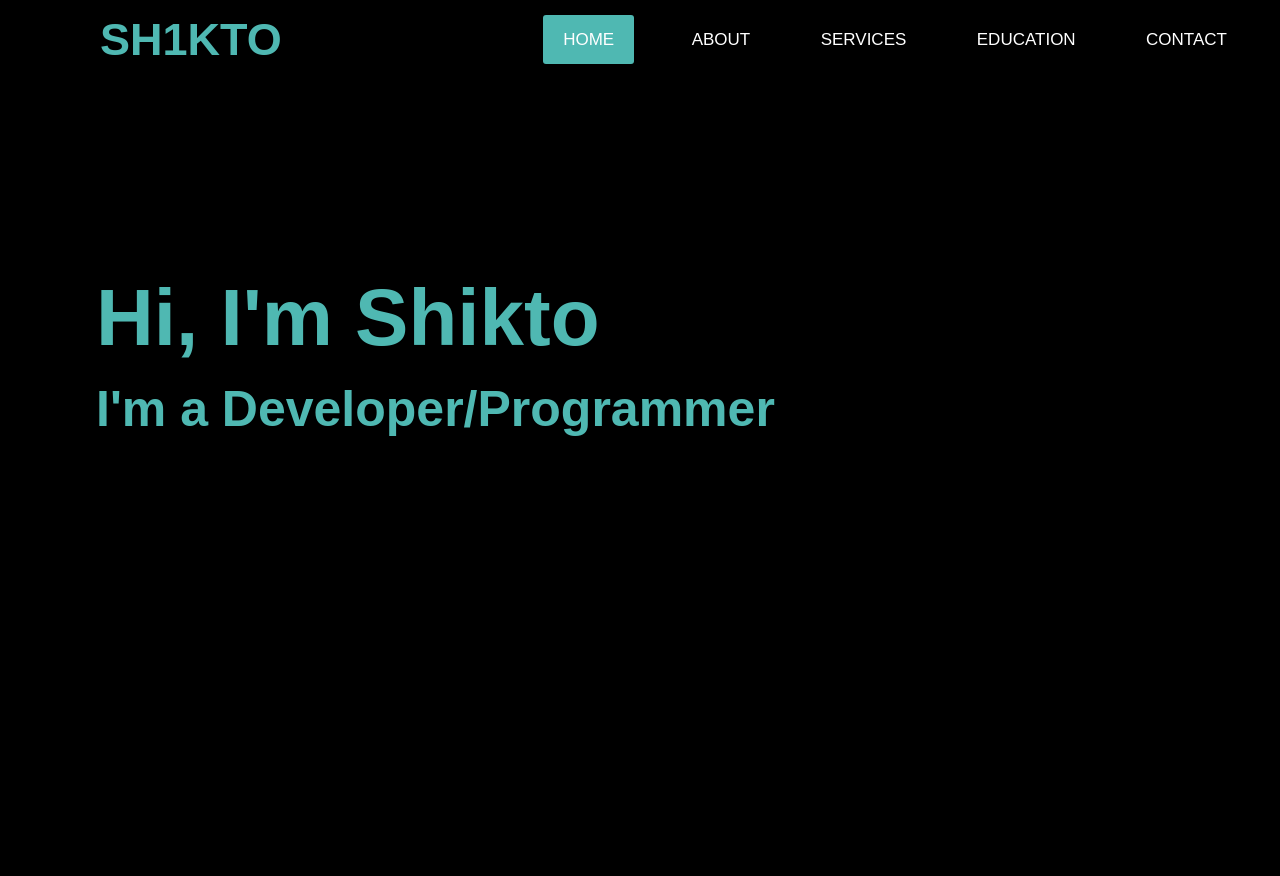
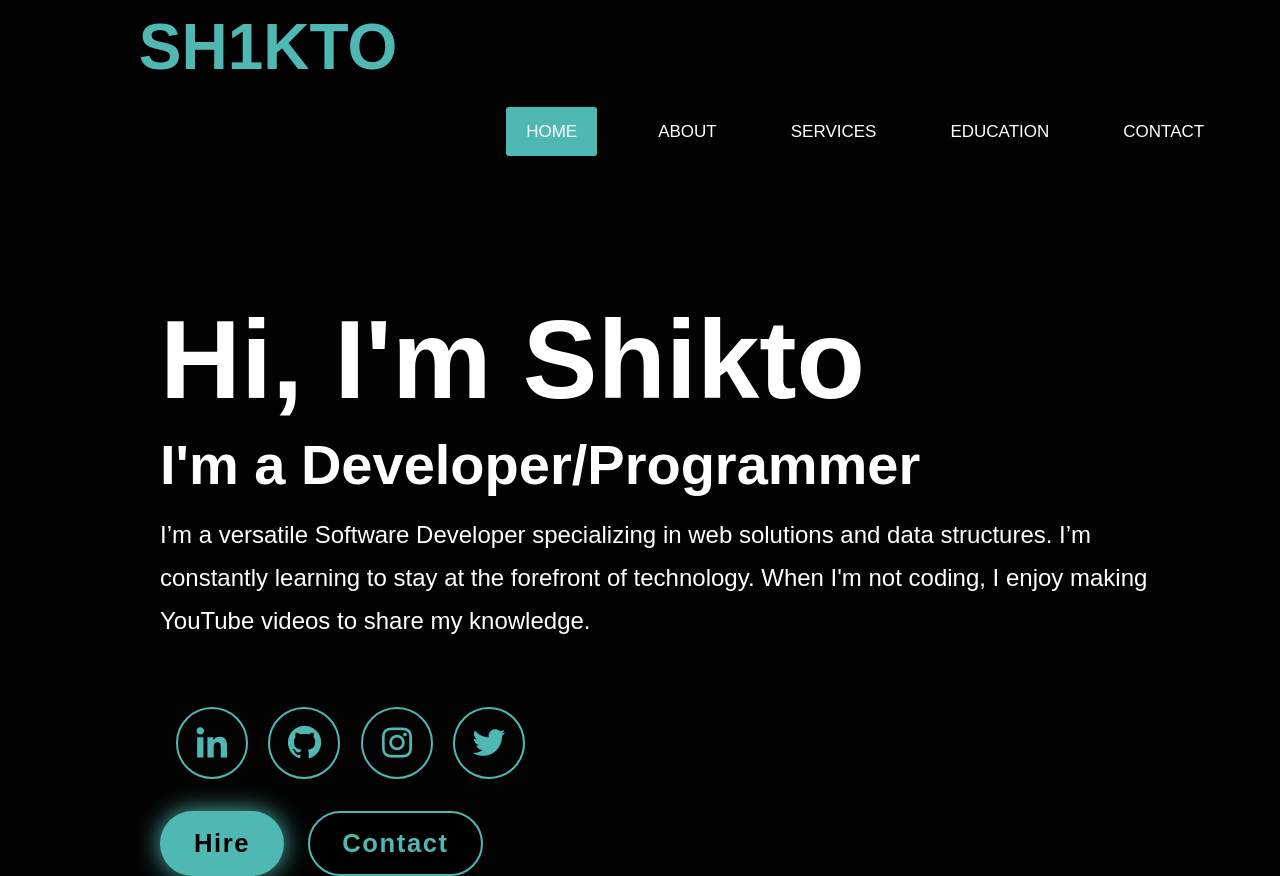
Before and after one commit to sh1kto/aboutme, a plain HTML site: page index.html in a window 1280 px wide. Before the commit the page ends 800 px from the top, so only its background shows below. Drawn offline with nearby package versions, Linux system fonts and the light colour scheme.

Commit message:
update 0.2

```diff
--- a/index.html
+++ b/index.html
@@ -4,11 +4,12 @@
     <meta charset="UTF-8">
     <meta name="viewport" content="width=device-width, initial-scale=1.0">
     <link rel="stylesheet" href="style.css">
-    <script src="https://kit.fontawesome.com/a076d05399.js" crossorigin="anonymous"></script>
+    <link href='https://unpkg.com/boxicons@2.1.4/css/boxicons.min.css' rel='stylesheet'>
     <title>SH1KTO</title>
 </head>
 <body>
-    <nav>
+    <header class="header">
+        <nav class="navbar">
             <label class="logo">SH1KTO</label>
             <ul>
                 <li><a href="https://sh1kto.github.io/aboutme/" class="active">Home</a></li>
@@ -18,9 +19,27 @@
                 <li><a href="#">Contact</a></li>
             </ul>
         </nav>
-    <div class="intro">
+    </header>
+
+    <section class="home" id="home">
+        <div class="home-content">
             <h1>Hi, I'm Shikto</h1>
             <h3>I'm a Developer/Programmer</h3>
+            <p>I’m a versatile Software Developer specializing in web solutions and data structures. I’m constantly learning to stay at the forefront of technology. When I'm not coding, I enjoy making YouTube videos to share my knowledge.            </p>
+            <div class="social-icons">
+                <a href="#"><i class='bx bxl-linkedin'></i></a>
+                <a href="#"><i class='bx bxl-github'></i></a>
+                <a href="#"><i class='bx bxl-instagram' ></i></a>
+                <a href="#"><i class='bx bxl-twitter'></i></a>
+            </div>
+            <div class="btn-group">
+                <a href="#" class="btn">Hire</a>
+                <a href="#contact" class="btn">Contact</a>
+            </div>
+        </div>
+    </section>
+    <div class="intro">
+
     </div>
 </body>
 </html>
--- a/style.css
+++ b/style.css
@@ -1,25 +1,59 @@
 *{
+    margin: 0;
     padding: 0;
-    margin: 0;
+    box-sizing: border-box;
     text-decoration: none;
-    list-style: none;
-    box-sizing: border-box;
+    border: none;
+    outline: none;
+    scroll-behavior: smooth;
+    font-family: "Poppins", sans-serif;
+}
+:root{
+    --bg-color: #000000;
+    --sec-color: #030303;
+    --text-color:white;
+    --main-color:#4fb8b2;
 }
 body{
-    font-family: sans-serif;
-    background-color: black;
+    background: var(--sec-color);
+    color: var(--text-color);
 }
-nav{
-    background: #000000;
-    height: 80px;
+.header{
+    position: fixed;
+    top: 0;
+    left: 0;
+    height: 50px;
     width: 100%;
+    padding: 2rem 1% 4rem;
+    background: rgba(0, 0, 0, 0.3);
+    backdrop-filter: blur(10px);
+    display:  flex;
+    justify-content: space-between;
+    align-items: center;
+    z-index: 5;
 }
-label.logo{
-    color: #4fb8b2;
-    font-size: 45px;
+.logo{
+    font-size: 4rem;
+    padding-left: 3rem;
+    color: var(--main-color);
+    font-weight: 800;
+    cursor: pointer;
+    transition: 0.3s ease;
     line-height: 80px;
     padding: 0 100px;
     font-weight: bold;
+}
+.navbar{
+    width: 100%;
+    font-size: 1.8rem;
+    color: var(--main-color);
+    height: 50px;
+    cursor: pointer;
+    padding: 0 10px;
+    margin-left: 1rem;
+    font-weight: 500;
+    transition: 0.3s ease;
+    border-bottom: 3px solid transparent;
 }
 nav ul{
     float: right;
@@ -38,19 +72,95 @@ ul li a{
     text-transform: uppercase;
 }
 a.active,a:hover{
-    background: #4fb8b2;
+    background: var(--main-color);
     transition: 0.5s;
     padding: 15px 20px;
 }
-h1{
-    color: #4fb8b2;
-    font-size: 80px;
-    padding-top: 12rem;
-    padding-left: 6rem;
+.home{
+    display: flex;
+    float: center;
+    align-items: center;
+    gap: 15rem;
 }
-h3{
-    color: #4fb8b2;
-    font-size: 50px;
-    padding-top: 1rem;
-    padding-left: 6rem;
+.home-content{
+    display: flex;
+    flex-direction: column;
+    align-items: baseline;
+    text-align: left;
+    margin-top: 4rem;
 }
+.home-content h3{
+    margin-bottom: 1rem;
+    margin-top: 1rem;
+    font-size: 3.5rem;
+}
+.home-content h1{
+    font-size: 7rem;
+    font-weight: 700;
+    margin-top: 15rem;
+    margin-left: 10rem;
+    line-height: 1;
+}
+.home-content p{
+    margin-bottom: 4rem;
+    font-size: 1.5rem;
+    font-weight: 500;
+    line-height: 1.8;
+    max-width: 1000px;
+}
+.social-icons a{
+    display: inline-flex;
+    margin-left: 1rem;
+    margin-bottom: 1rem;
+    justify-content: center;
+    align-items: center;
+    width: 4.5rem;
+    height: 4.5rem;
+    background: transparent;
+    border: 2px solid var(--main-color);
+    border-radius: 50%;
+    font-size: 2.5rem;
+    color: var(--main-color);
+    transition: 0.3s ease-in-out;
+}
+.social-icons a:hover{
+    color: var(--text-color);
+    transform: scale(1.3)translate(-5px);
+    box-shadow: 0 0 25px var(--main-color);
+    background-color: var(--main-color);
+}
+.btn{
+    display: inline-block;
+    margin-top: 1rem;
+    padding: 1rem 2rem;
+    background: var(--main-color);
+    box-shadow: 0 0 25px var(--main-color);
+    border-radius: 4rem;
+    font-size: 1.6rem;
+    color: black;
+    border: 2px solid transparent;
+    letter-spacing: 0.1rem;
+    font-weight: 600;
+    transition: 0.3s ease-in-out;
+    cursor: pointer;
+}
+.btn:hover{
+    transform: scale(1.05);
+    box-shadow: 0 0 50px var(--main-color);
+}
+.btn-group{
+    display: flex;
+    align-items: center;
+    gap: 1.5rem;
+}
+.btn-group a:nth-of-type(2){
+    background-color: black;
+    color: var(--main-color);
+    border: 2px solid var(--main-color);
+    box-shadow: 0 0 25px transparent;
+}
+.btn-group a:nth-of-type(2):hover{
+    box-shadow: 0 0 25px var(--main-color);
+    background-color: var(--main-color);
+    color: black;
+}
```
Lines whose indentation alone changed are shown as unchanged.
